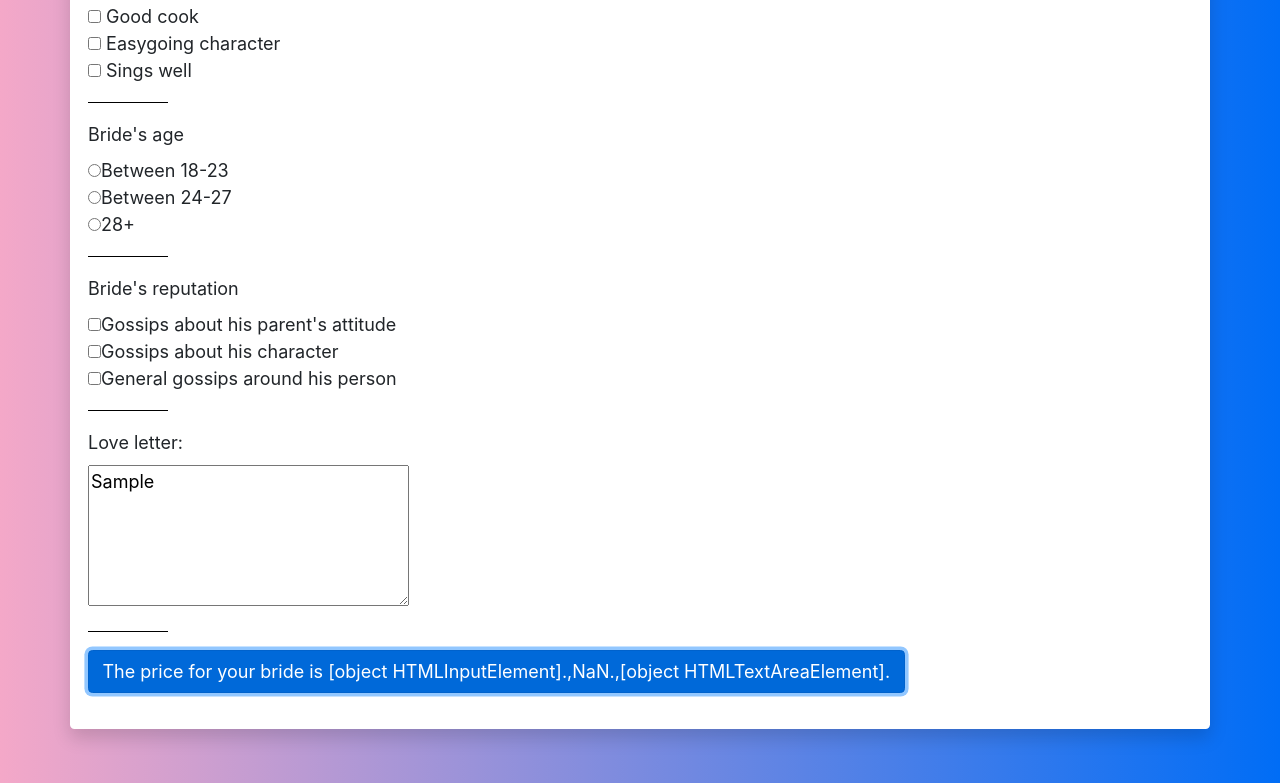
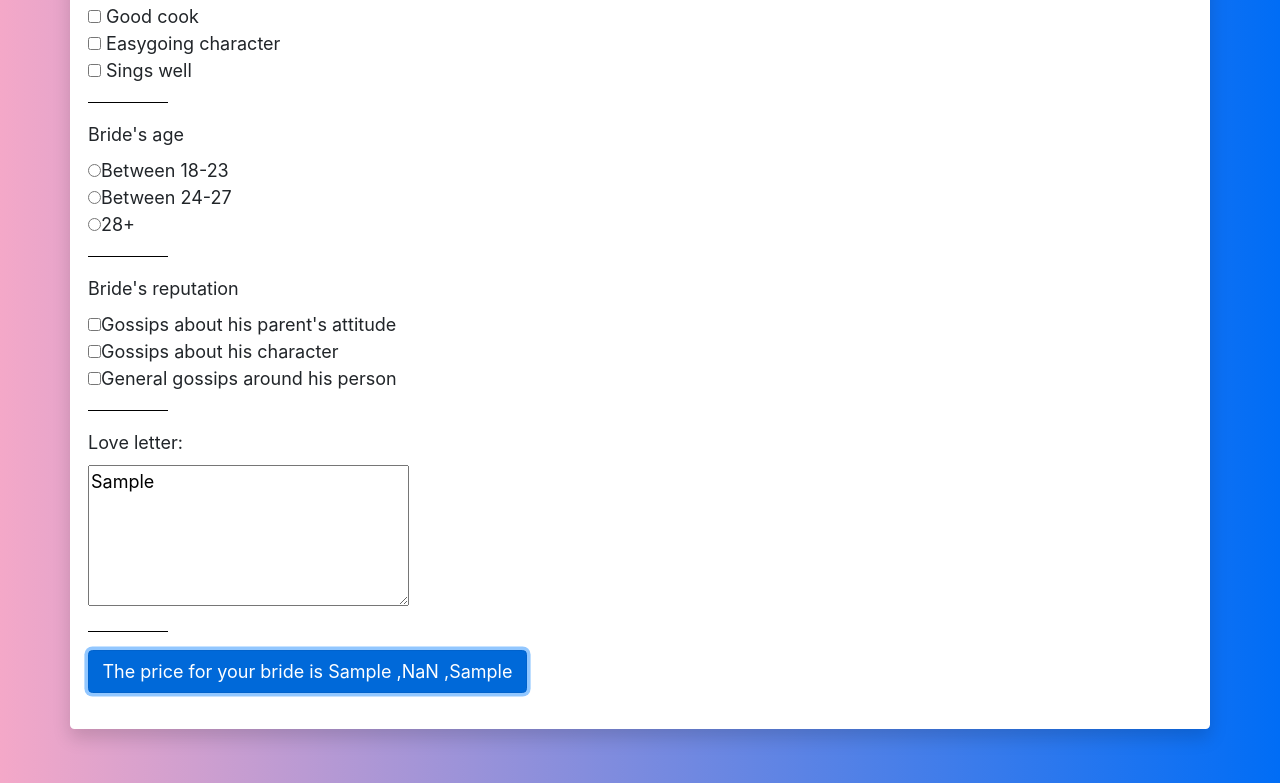
Before and after one commit to Nurbek766/Ass4, a plain HTML site: page index.html in a window 1280 px wide. Both pictures are taken after typing "Sample", "Sample" into the empty fields and a click on the button "Calculate price". Shown: the part 633-1416 px from the top of the page. Drawn offline with nearby package versions, Linux system fonts and the light colour scheme.

Commit message:
Add files via upload

```diff
--- a/index.html
+++ b/index.html
@@ -77,9 +77,7 @@
                       <input type="checkbox" name="myReputation" value = "-20" >General gossips around his person</input>
                         <hr>
                         <label for = "love">Love letter:</label><br>
-                          <p>
                               <textarea rows="5" cols="25" name="text" maxlength="500" id="text"></textarea>
-                          </p>
                         <hr>
                 </form>
                 <button id="submit" type="submit" class="btn btn-primary" onclick="calculate()">Calculate price</button>
--- a/script.js
+++ b/script.js
@@ -11,7 +11,7 @@ function calculate(){
 
     let price = Number(document.getElementById("cost").value);
 
-    let name = document.getElementById("nam").value;
+    const nam = document.getElementById("nam").value;
 
     var education = Number(document.getElementById("education").value);
     price *= education;
@@ -37,9 +37,9 @@ function calculate(){
     price += getCheckboxValuesForLoop(reputation);
 
 
-    const text = document.getElementById("text");
+    const loveletter = document.getElementById("text").value;
 
 
-    document.getElementById("submit").innerHTML = `The price for your bride is ${nam}.,${price}.,${text}.`;
+    document.getElementById("submit").innerHTML = `The price for your bride is ${nam} ,${price} ,${loveletter}`;
     console.log(price);
 }
```
